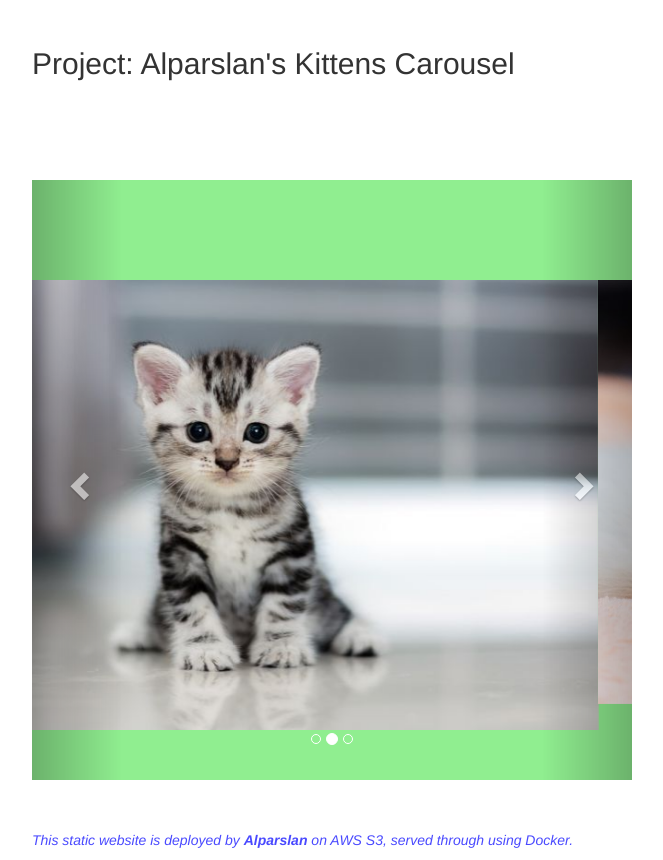
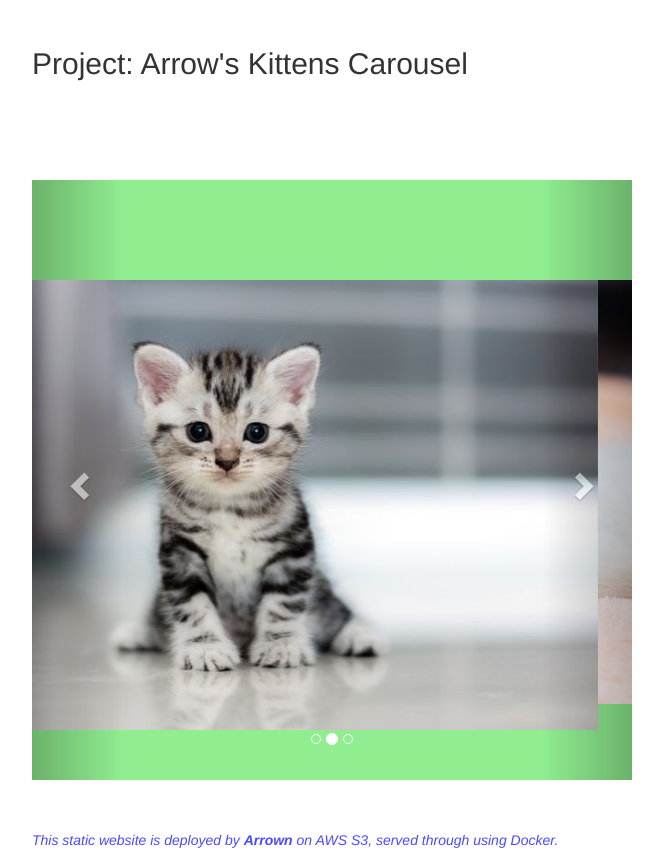
Before and after one commit to alparslanu6347/101_kittens-apache_DOCKER, a plain HTML site: page myapp/index.html in a window 1280 px wide. Shown: the part 403-1263 px from the top of the page, without its empty margins (308-971 px from the left). Drawn offline with nearby package versions, Linux system fonts and the light colour scheme.

Commit message:
finally updating

```diff
--- a/myapp/index.html
+++ b/myapp/index.html
@@ -3,7 +3,7 @@
   <head>
     <meta charset="UTF-8" />
     <meta name="viewport" content="width=device-width, initial-scale=1.0" />
-    <title>Clarusway Project - 001</title>
+    <title>Arrow Project - 001</title>
     <link
       rel="stylesheet"
       href="https://maxcdn.bootstrapcdn.com/bootstrap/3.4.1/css/bootstrap.min.css"
@@ -47,7 +47,7 @@
       />
     </div>
 
-    <h2>Project: Alparslan's Kittens Carousel</h2>
+    <h2>Project: Arrow's Kittens Carousel</h2>
 
     <div id="myCarousel" class="carousel slide" data-ride="carousel">
       <!-- Indicators -->
@@ -83,7 +83,7 @@
 
     <p class="footnote">
       <i
-        >This static website is deployed by <b> Alparslan </b> on AWS S3,
+        >This static website is deployed by <b> Arrown </b> on AWS S3,
         served through using Docker.</i
       >
     </p>
```
Also changed, not shown: commands.txt.
